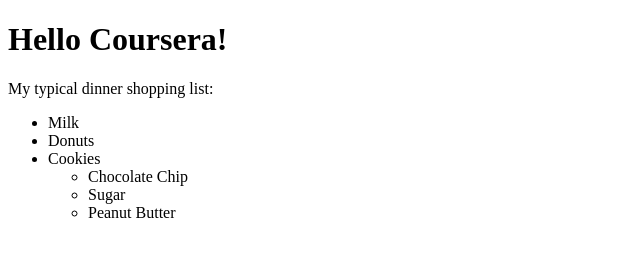
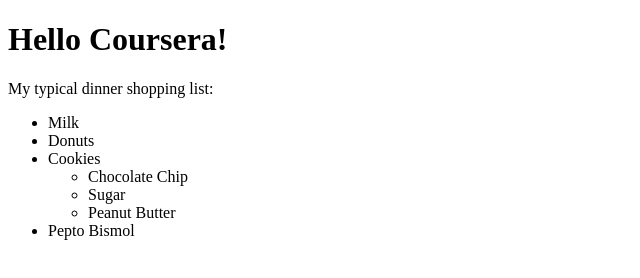
Before and after one commit to abby-nelson/JH-Coursera, a plain HTML site: page site/index.html in a window 1280 px wide. Shown: the whole page, without its empty margins (0-640 px from the left). Drawn offline with Linux system fonts and the light colour scheme.

Commit message:
add to list

```diff
--- a/site/index.html
+++ b/site/index.html
@@ -22,6 +22,7 @@
 				<li>Peanut Butter</li>
 			</ul>
 		</li>
+		<li>Pepto Bismol</li>
 	</ul>
 </div>
 </body>
```
